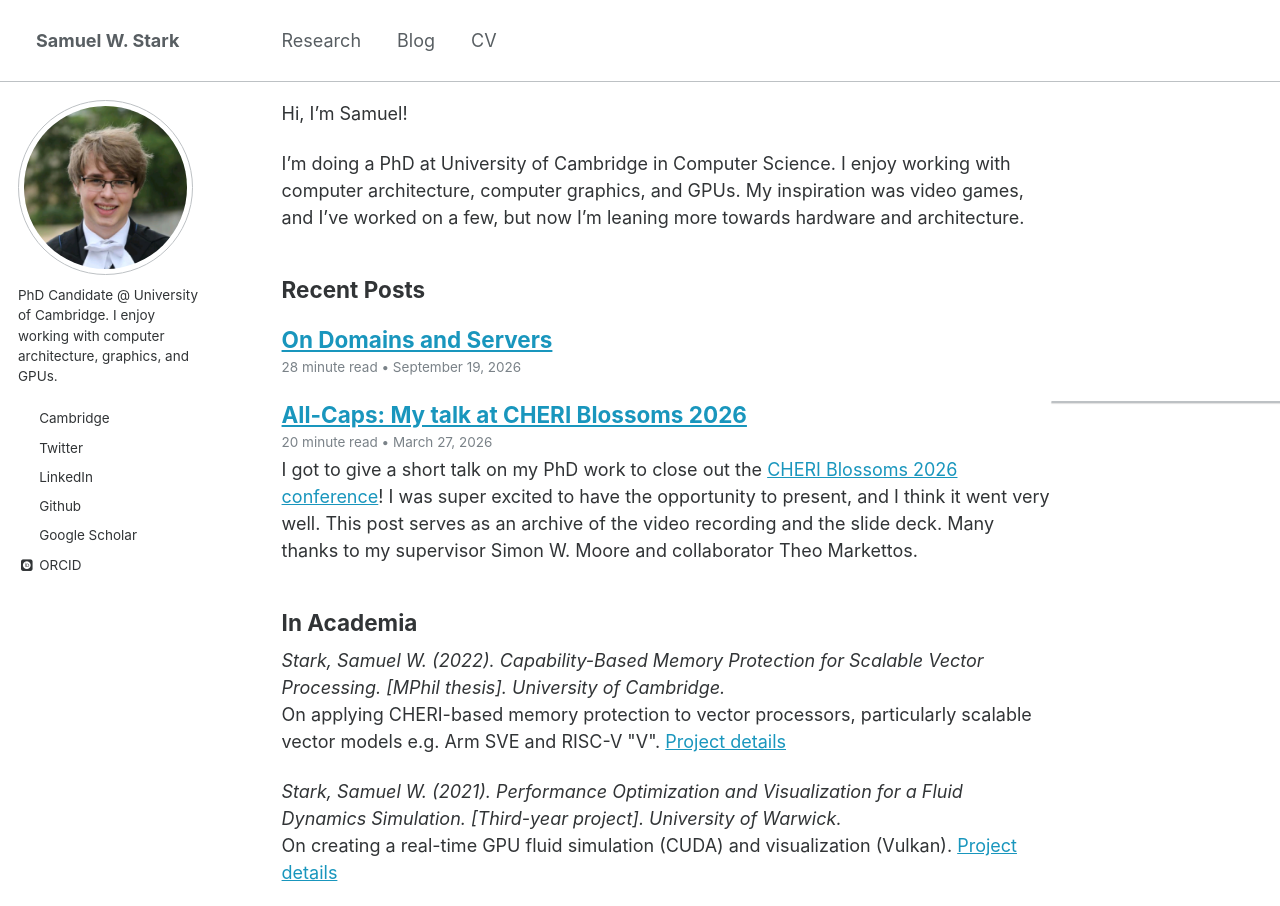
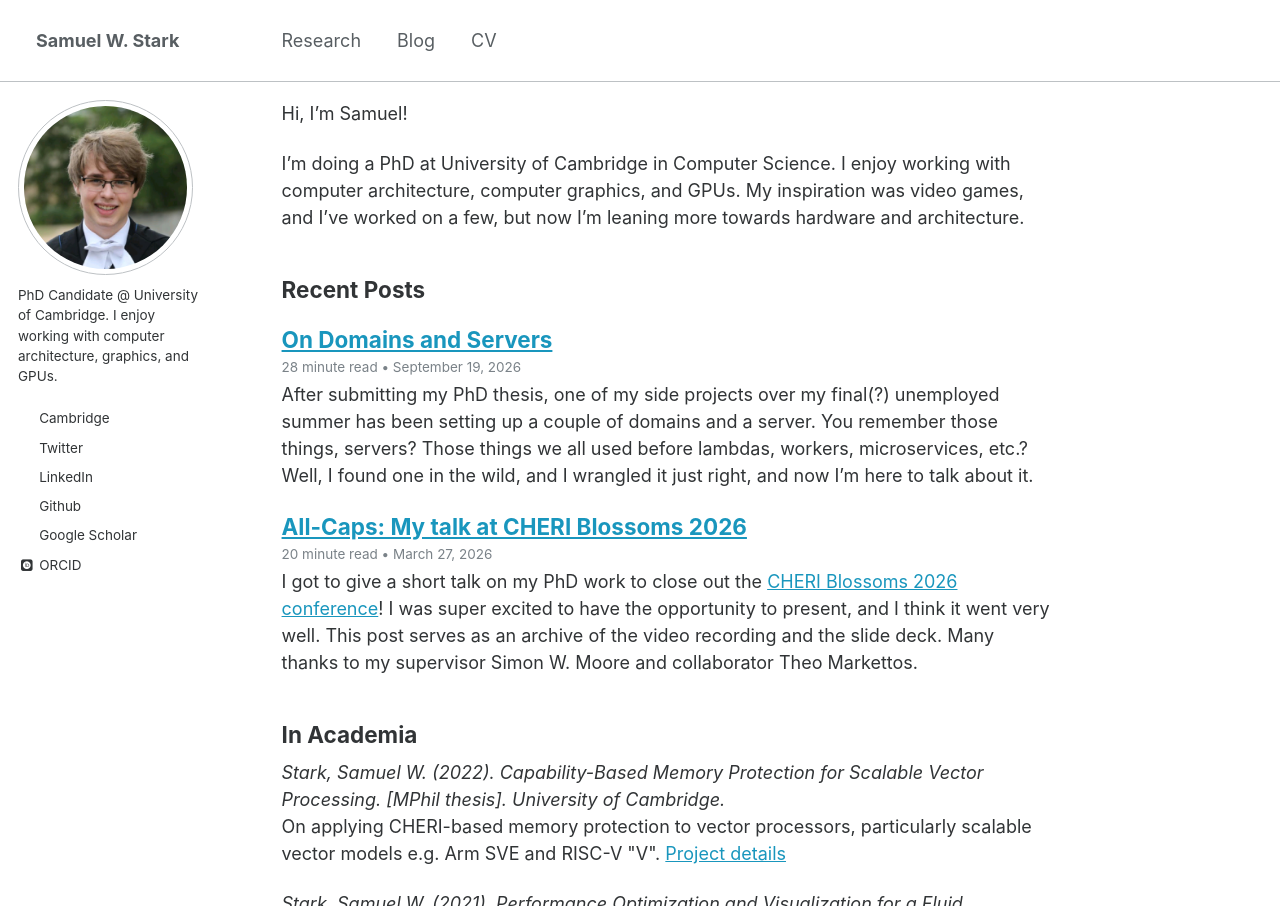
Before and after one commit to theturboturnip/theturboturnip.github.io, a Jekyll site: the page built from _pages/about.md, in a window 1280 px wide and 1284 px high, cut to the strip 0-906 px from the top of the window. Built offline with Jekyll 4.4.1, drawn with Linux system fonts in a browser that asks for light colours; some web fonts are replaced; an icon font too large for the unit is left out.

Commit message:
Set excerpt for blogpost

```diff
--- a/_posts/2026-09-19-on-domains-and-servers.md
+++ b/_posts/2026-09-19-on-domains-and-servers.md
@@ -13,6 +13,8 @@ tags:
   - ssh
   - networking
 author_profile: true
+excerpt: After submitting my PhD thesis, one of my side projects over my final(?) unemployed summer has been setting up a couple of domains and a server. You remember those things, servers? Those things we all used before lambdas, workers, microservices, etc.? Well, I found one in the wild, and I wrangled it just right, and now I'm here to talk about it.
+
 ---
 
 {% include toc %}
```
